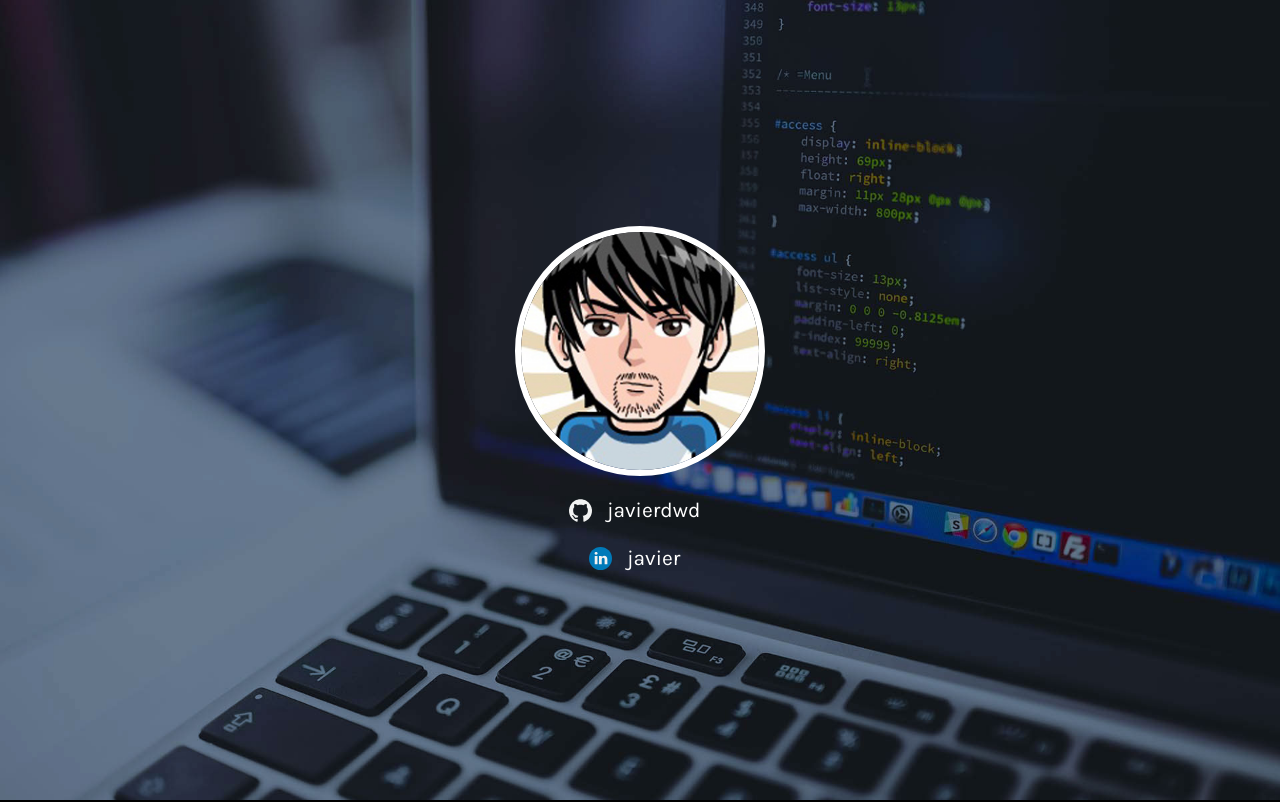
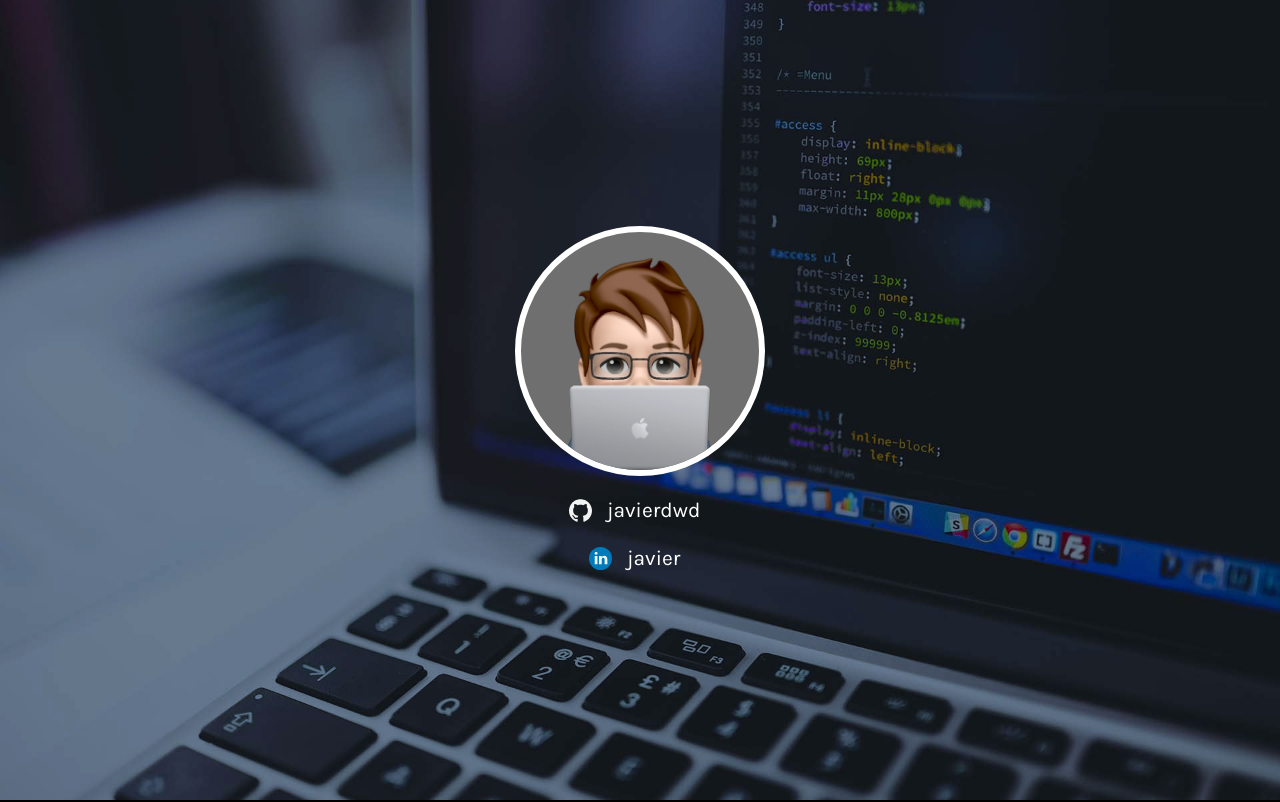
Before and after one commit to javierdwd/jv_code, a Preact app: page / in a window 1280 px wide. Shown: the top 802 px of the page. Built offline with nearby package versions, Linux system fonts and the light colour scheme; no server answers.

Commit message:
Replace Avatar

```diff
--- a/src/components/Profile.tsx
+++ b/src/components/Profile.tsx
@@ -1,4 +1,5 @@
-import ImageAvatar from "../images/avatar.jpg";
+// import ImageAvatar from "../images/avatar.jpg";
+import ImageAvatar from "../images/avatar2.png";
 import ImageGithub from "../images/github.svg";
 import ImageLinkedIn from "../images/linkedin.svg";
 
--- a/src/styles/_components.css
+++ b/src/styles/_components.css
@@ -3,6 +3,7 @@
   border: 6px solid white;
   height: 250px;
   width: 250px;
+  background-color: var(--grey);
 }
 
 .c-link {
--- a/src/styles/_root.css
+++ b/src/styles/_root.css
@@ -7,6 +7,7 @@
   --brand-color: #0755A3;
   --brand-color-alpha50: #0755A380;
   --brand-color-darken: #033565;
+  --brand-color-darken-alpha50: #03356580;
   --brand-color-lighten: #3B82C8;
   --yellow: #FBC000;
   --yellow-lighten: #FFD13C;
```
Also changed, not shown: src/images/avatar2.png (added), 1 other file (tests, documents, lock files or other folders).
